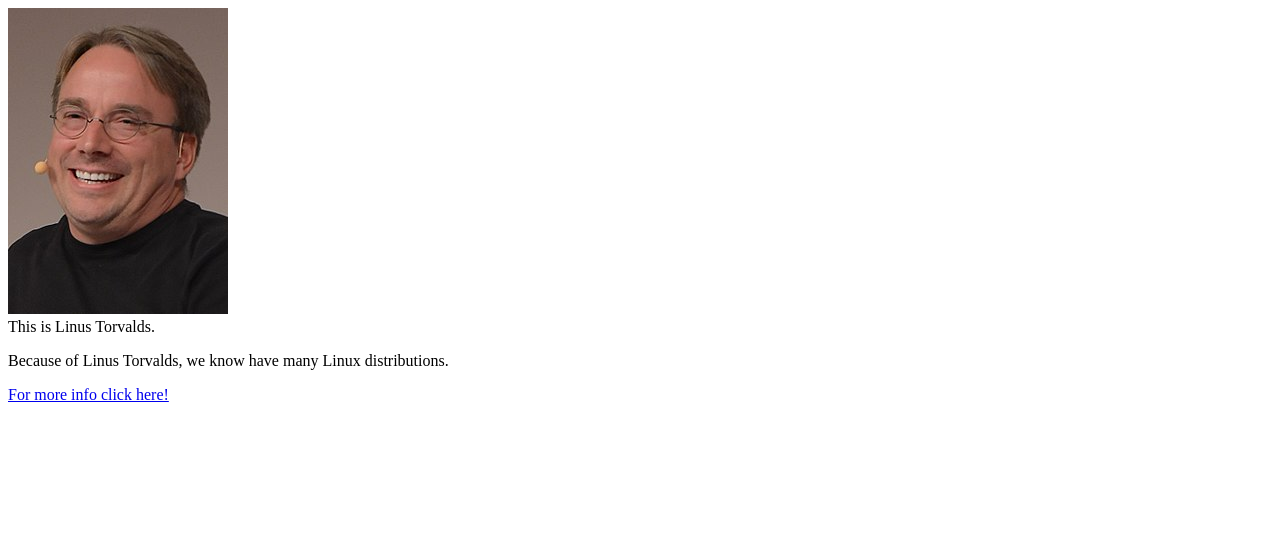
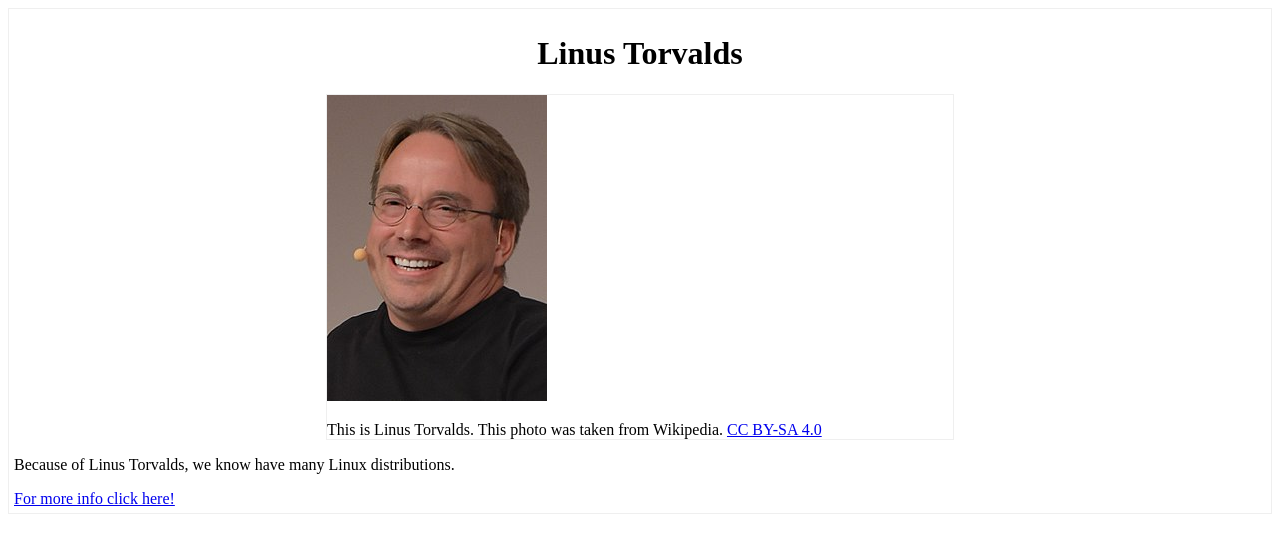
Before and after one commit to wwyl1234/tribute-page, a plain HTML site: page index.html in a window 1280 px wide. Drawn offline with Linux system fonts and the light colour scheme.

Commit message:
Added copyright mentions for the photo of Linus Torvalds and changed formatting of the tribute page.

```diff
--- a/css/style.css
+++ b/css/style.css
@@ -1,7 +1,34 @@
+
+#main {
+  height: auto;
+  min-height: 200px;
+  align-items: center;
+  padding: 5px;
+  margin-bottom: 8px;
+  border: 1px solid #EFEFEF;
+}
+
+#header {
+  text-align: center;
+  position: relative;
+}
+
+
+#img-div {
+  height: 50%;
+  width: 50%;
+  justify-content: center;
+  border: 1px solid #EFEFEF;
+  margin-left: auto;
+  margin-right: auto;
+}
+
 .img {
   height: 100%;
+  width: 100%;
   display: flex;
   align-items: center;
   justify-content: center;
   align-self: center;
+
 }
--- a/index.html
+++ b/index.html
@@ -4,11 +4,18 @@
 <head>
 <link rel="stylesheet" href="css/style.css">
 </head>
+
 <body id="main">
+  <div id="header">
+<h1>Linus Torvalds</h1>
+</div>
 <title id="title"> Linus Torvalds </title>
 <div id="img-div">
   <img src="media/linus_torvalds.jpg">
-  <div id="img-caption"> This is Linus Torvalds. </div>
+  <p>
+  </p>
+  <div id="img-caption"> This is Linus Torvalds. This photo was taken from Wikipedia.
+  <a href="https://creativecommons.org/licenses/by-sa/4.0/">CC BY-SA 4.0</a></div>
 
 </div>
 <p id="tribute-info">
```
